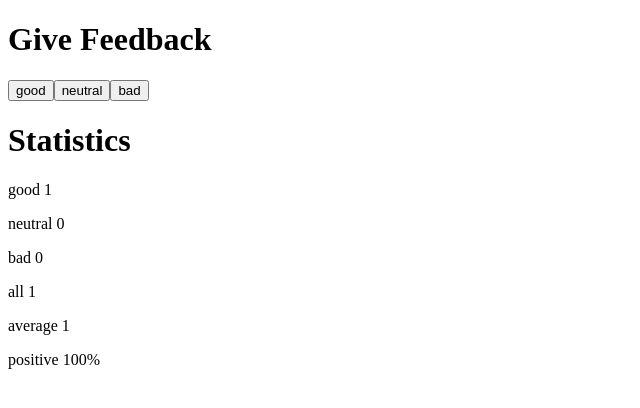
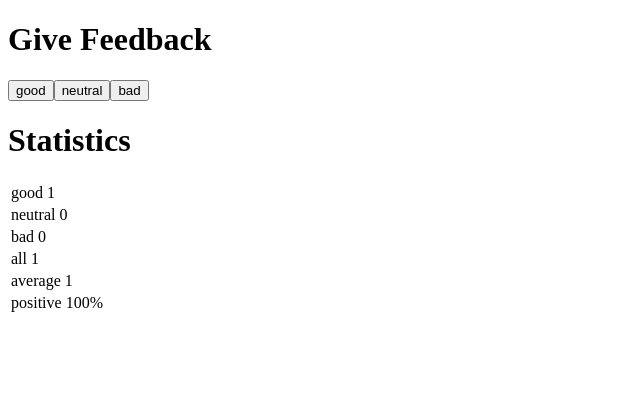
Before and after one commit to Anchorite1001/fso2022, a React (Create React App) app in the folder part1/unicafe/: page / in a window 1280 px wide. Both pictures are taken after a click on the button "good". Shown: the top 408 px of the page, without its empty margins (0-640 px from the left). Built offline with nearby package versions, Linux system fonts and the light colour scheme.

Commit message:
part1 exercise 1.11

```diff
--- a/part1/unicafe/src/App.js
+++ b/part1/unicafe/src/App.js
@@ -5,7 +5,9 @@
 )
 
 const StatisticLine = ({text, value}) => (
-  <p>{text} {value}</p>
+  <tr>
+    <td>{text} {value}</td>
+  </tr>
 )
 
 const Statistics = ({good, neutral, bad}) => {
@@ -20,12 +22,16 @@
   return (
     <div>
       <h1>Statistics</h1>
+      <table>
+        <tbody>
           <StatisticLine text='good' value={good}/>
           <StatisticLine text='neutral' value={neutral}/>
           <StatisticLine text='bad' value={bad}/>
           <StatisticLine text='all' value={good + neutral + bad}/>
           <StatisticLine text='average' value={(good + bad*-1)/(good+neutral+bad)}/>
           <StatisticLine text='positive' value={(good+neutral) / (good+neutral+bad) *100 + '%'} />
+        </tbody>
+      </table>
     </div>
   )
 }
```
Lines whose indentation alone changed are shown as unchanged.
